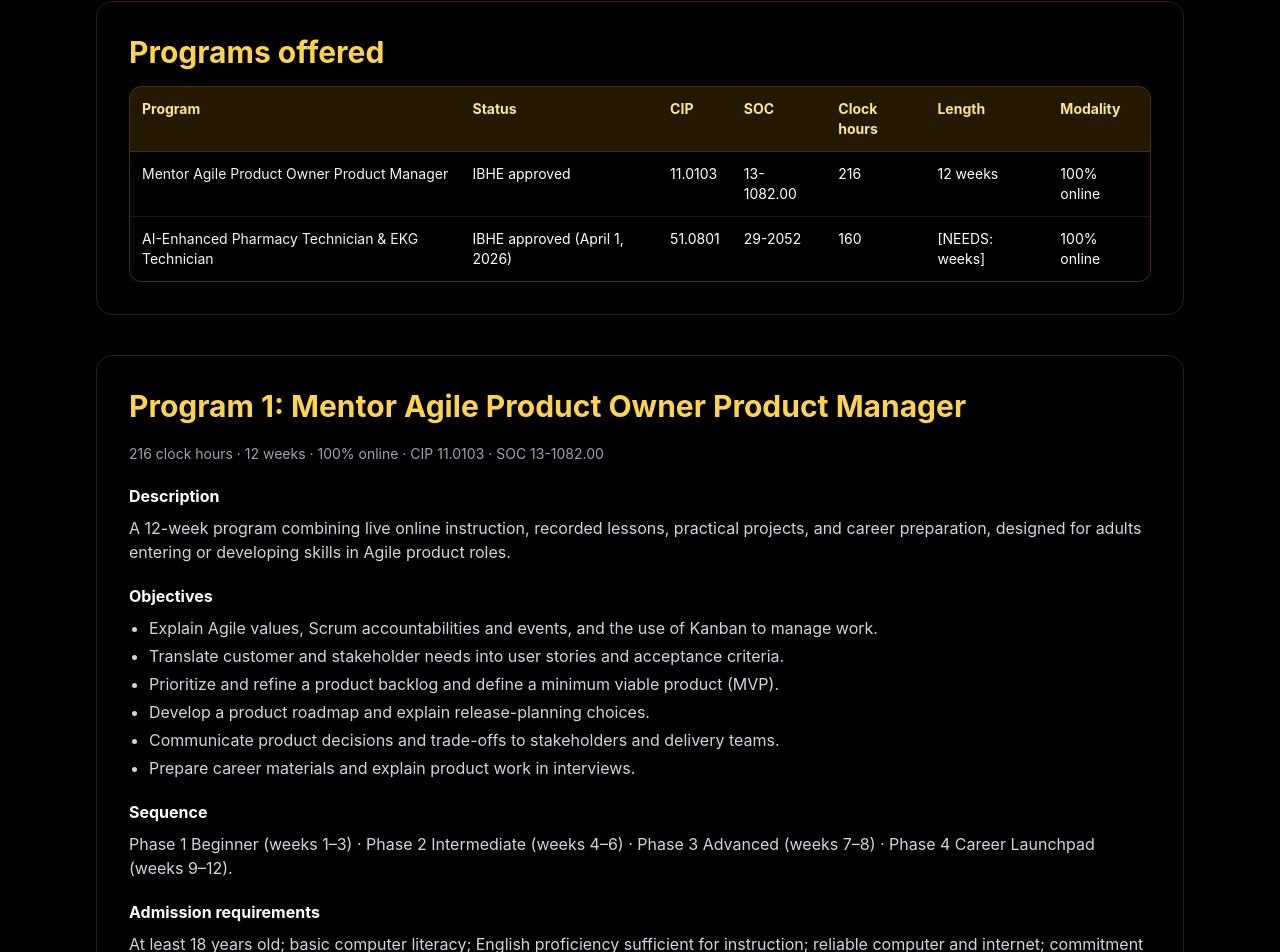
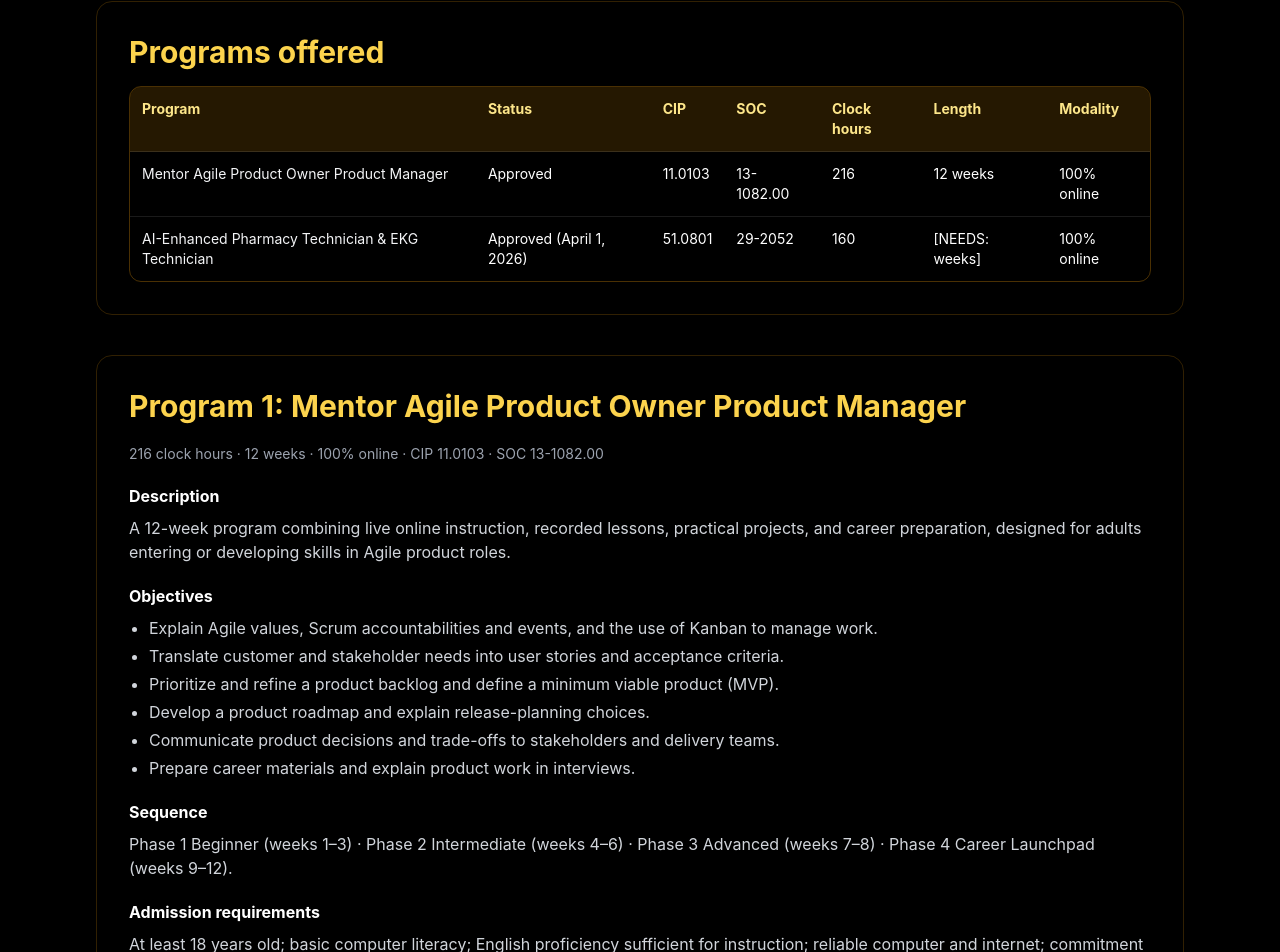
Before and after one commit to nabbilkhan/MA-Landing, a Next.js app: page /academic-catalog in a window 1280 px wide. Shown: the part 917-1869 px from the top of the page. Built offline with nearby package versions, Linux system fonts and the light colour scheme.

Commit message:
staging: drop "IBHE approved" status wording (keep exact IBHE statement only)

```diff
--- a/app/components/ProgramFacts.jsx
+++ b/app/components/ProgramFacts.jsx
@@ -12,7 +12,7 @@
           <p className="uppercase tracking-widest text-sm font-semibold text-gold-300">Program description, tuition and fees</p>
           <h2 id={`facts-${programKey}`} className="text-3xl md:text-4xl font-black text-white">{p.name}</h2>
           <p className="text-gray-300 text-lg leading-relaxed">{p.description}</p>
-          <p className="text-gray-400 text-sm">{p.status} · {p.clockHours} clock hours · {p.length} · {p.modality}</p>
+          <p className="text-gray-400 text-sm">{p.clockHours} clock hours · {p.length} · {p.modality}</p>
         </div>
         <div className="overflow-x-auto rounded-xl border border-gold-500/30">
           <table className="w-full min-w-[480px] text-left text-sm md:text-base">
--- a/content/catalog/programs-round2.json
+++ b/content/catalog/programs-round2.json
@@ -16,7 +16,7 @@
     "po": {
       "name": "Mentor Agile Product Owner Product Manager",
       "shortName": "Product Owner/Product Manager",
-      "status": "IBHE approved",
+      "status": "Approved",
       "cip": "11.0103",
       "soc": "13-1082.00",
       "clockHours": "216",
@@ -80,7 +80,7 @@
     "pharm": {
       "name": "AI-Enhanced Pharmacy Technician & EKG Technician",
       "shortName": "AI-Enhanced Pharmacy Technician & EKG Technician",
-      "status": "IBHE approved (April 1, 2026)",
+      "status": "Approved (April 1, 2026)",
       "cip": "51.0801",
       "soc": "29-2052",
       "clockHours": "160",
```
